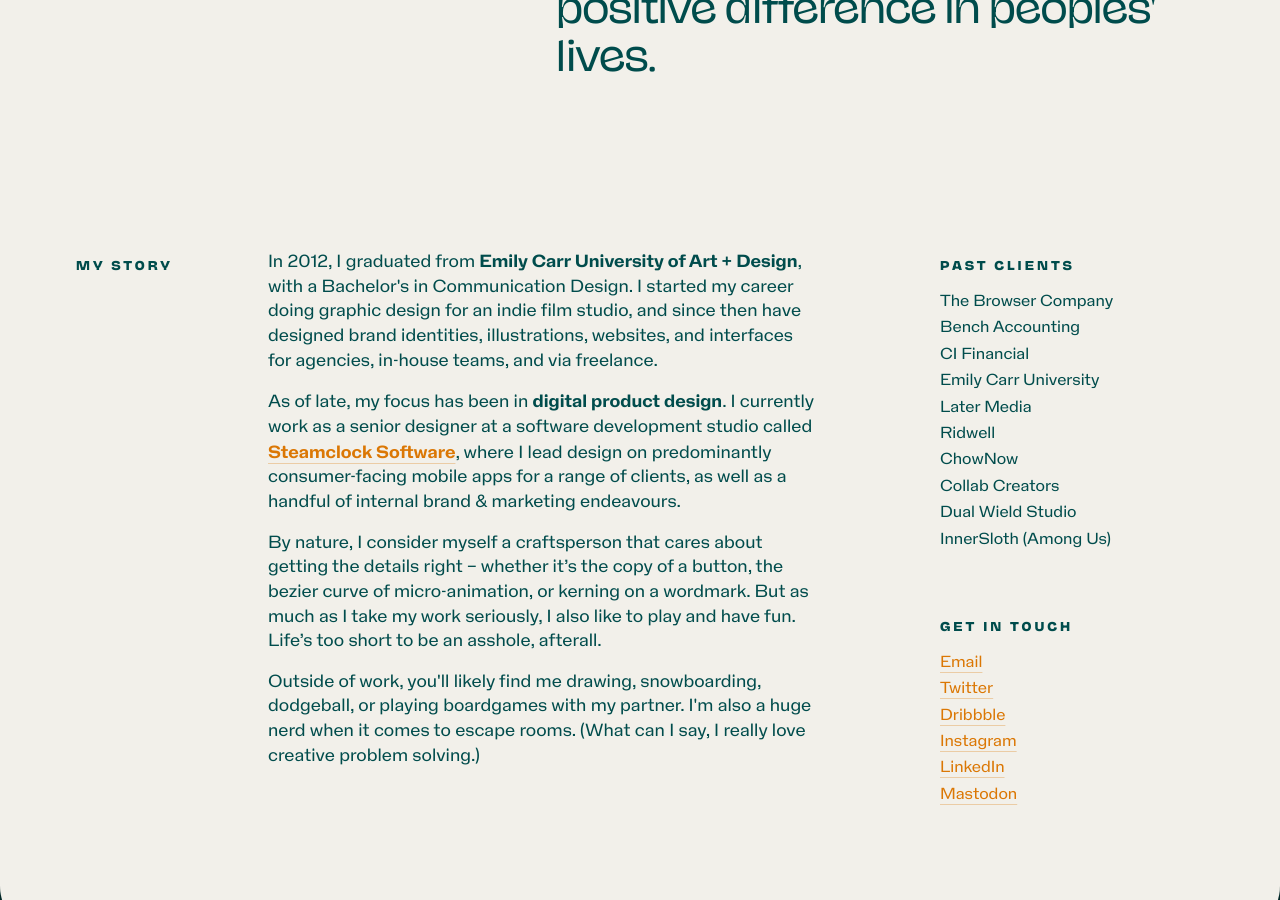
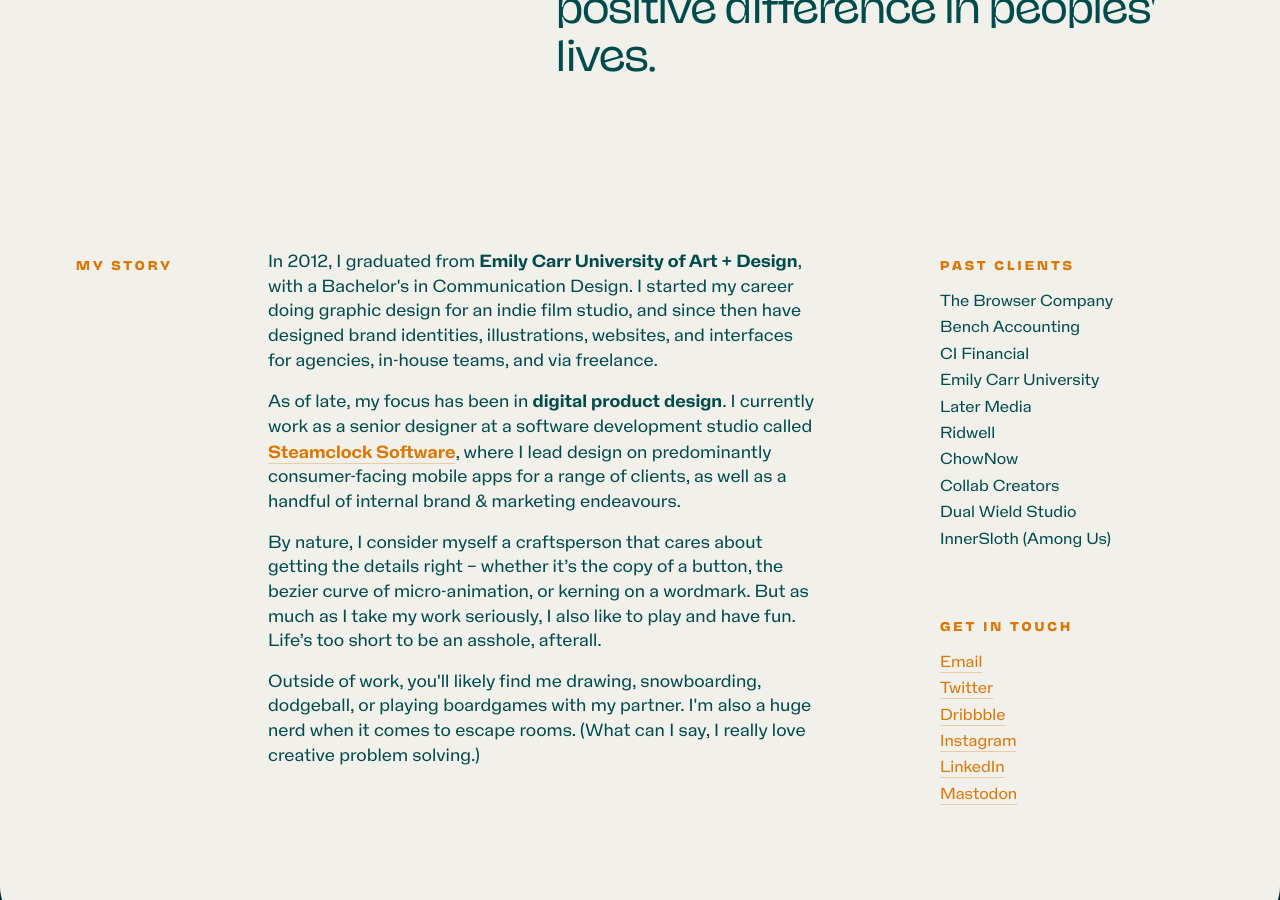
Before and after one commit to ehyleong/ehyleong.github.io, a Jekyll site: the page built from about.html, in a window 1280 px wide and 900 px high, scrolled down 905 px. Built offline with Jekyll 4.4.1, drawn with Linux system fonts in a browser that asks for light colours; comment, search, counter and statistics services are not loaded.

Commit message:
Update about.html

```diff
--- a/about.html
+++ b/about.html
@@ -21,7 +21,7 @@
   </div>
   <div class="row spacer">
       <div class="col-lg-2 col-md-2 col-xs-12 mb-0">
-        <h5 class="green mb-0">My Story</h5>
+        <h5 class="mb-0">My Story</h5>
       </div>
     <div class="col-lg-7 col-md-6 col-xs-12">
       <p>In 2012, I graduated from <strong>Emily Carr University of Art + Design</strong>, with a Bachelor's in Communication Design. I started my career doing graphic design for an indie film studio, and since then have designed brand identities, illustrations, websites, and interfaces for agencies, in-house teams, and via freelance.</p>
@@ -30,7 +30,7 @@
       <p>Outside of work, you'll likely find me drawing, snowboarding, dodgeball, or playing boardgames with my partner. I'm also a huge nerd when it comes to escape rooms. (What can I say, I really love creative problem solving.)</p>
     </div>
     <div class="col-lg-2 col-lg-offset-1 col-md-3 col-md-offset-1 col-xs-12">
-      <h5 class="green">Past clients</h5>
+      <h5>Past clients</h5>
         <ul class="meta bottom-half-spacer">
           <li>The Browser Company</li>
           <li>Bench Accounting</li>
@@ -43,7 +43,7 @@
           <li>Dual Wield Studio</li>
           <li>InnerSloth (Among Us)</li>
        </ul>
-      <h5 class="green">Get in Touch</h5>
+      <h5>Get in Touch</h5>
         <ul class="meta">
           <li><a href="mailto:{{ site.email }}" class="inline-link external-link" target="_blank">Email</a></li>
           <li><a href="https://twitter.com/ehyleong" class="inline-link external-link" target="_blank">Twitter</a></li>
```
